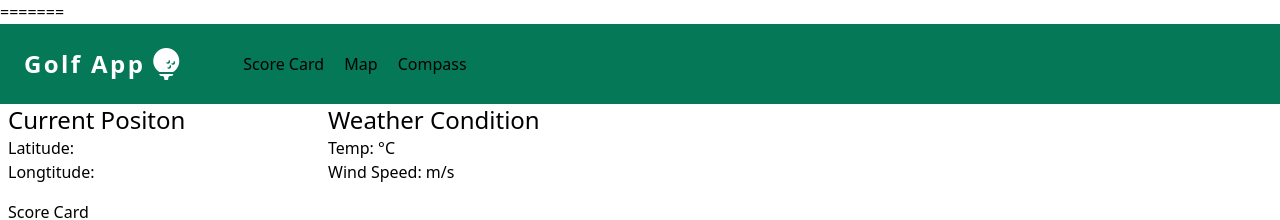
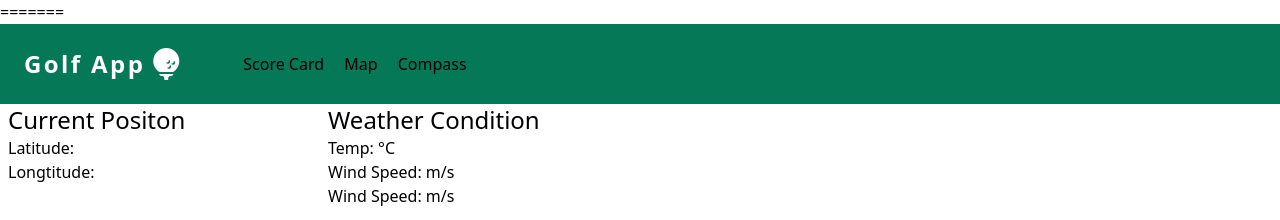
Before and after one commit to udara/after_one_of_Jupiter-s_moons, a website: page index.html in a window 1280 px wide. Shown: the top 220 px of the page. Drawn offline with nearby package versions, Linux system fonts and the light colour scheme; some packages are replaced by stand-ins of ours.

Commit message:
Update index.html
adding forecast

```diff
--- a/index.html
+++ b/index.html
@@ -74,6 +74,7 @@
     <h3 class="text-2xl px-2">Weather Condition</h3>
     <h4 class="px-2">Temp: <span id="temp"></span> °C</h4>
     <h4 class="px-2">Wind Speed: <span id="wspd"></span> m/s</h4>
+    <h4 class="px-2">Wind Speed: <span id="forcast"></span> m/s</h4>
 
   </div>
 
```
